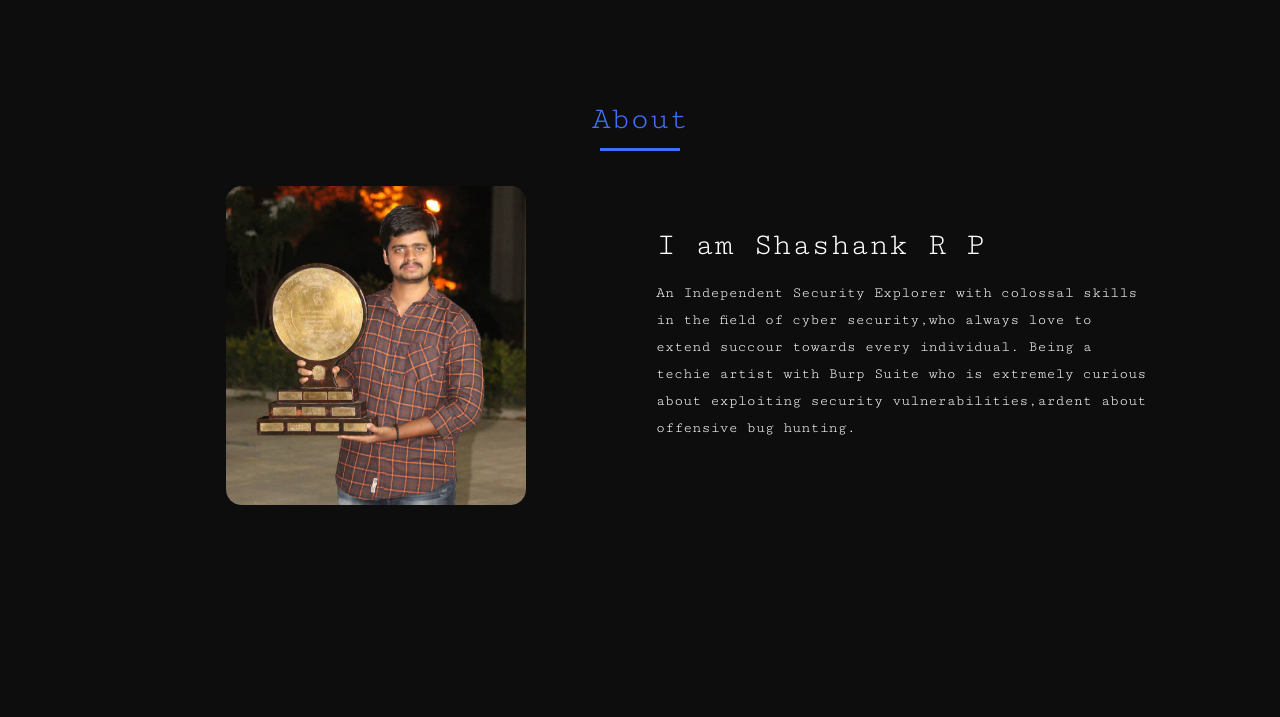
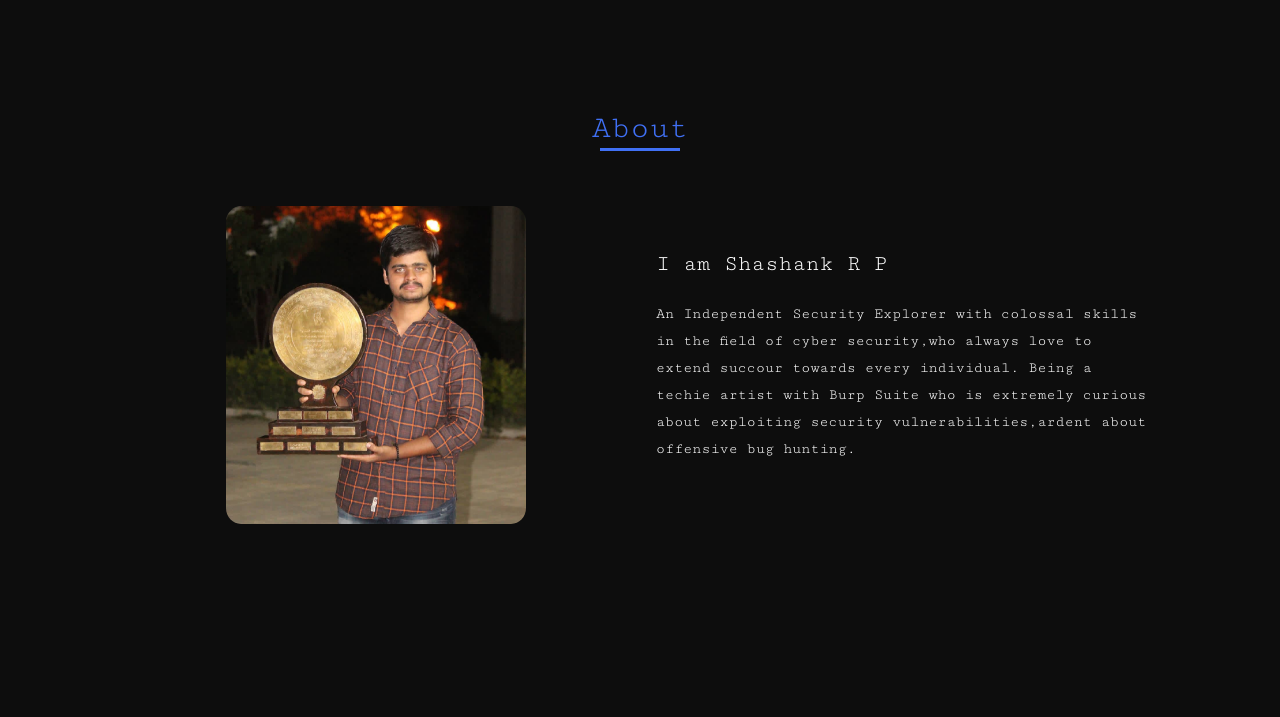
Before and after one commit to shashankrp/shashankrp.github.io, a plain HTML site: page index.html in a window 1280 px wide. Shown: the part 776-1493 px from the top of the page. Drawn offline with nearby package versions, Linux system fonts and the light colour scheme.

Commit message:
Update index.html

```diff
--- a/index.html
+++ b/index.html
@@ -16,7 +16,7 @@
         <link href='https://cdn.jsdelivr.net/npm/boxicons@2.0.5/css/boxicons.min.css' rel='stylesheet'>
         <link rel="icon" href="assets/img/favicon.jpg" sizes="16x16" type="image/jpg">
 
-        <link rel="stylesheet" href="css/bootstrap.css">
+        <!-- <link rel="stylesheet" href="css/bootstrap.css"> -->
    <!-- Animate.css -->
    <link rel="stylesheet" href="css/animate.css">
    <!-- Awesome Fonts-->
```
